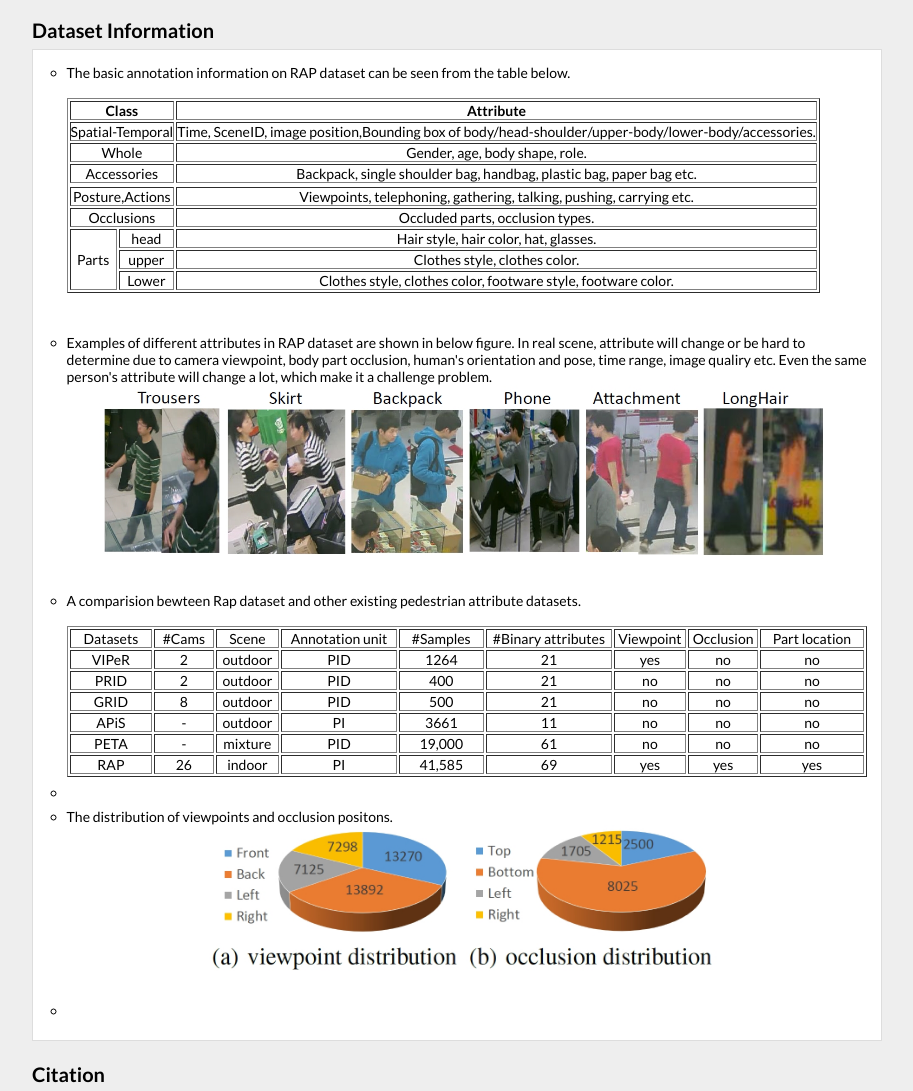
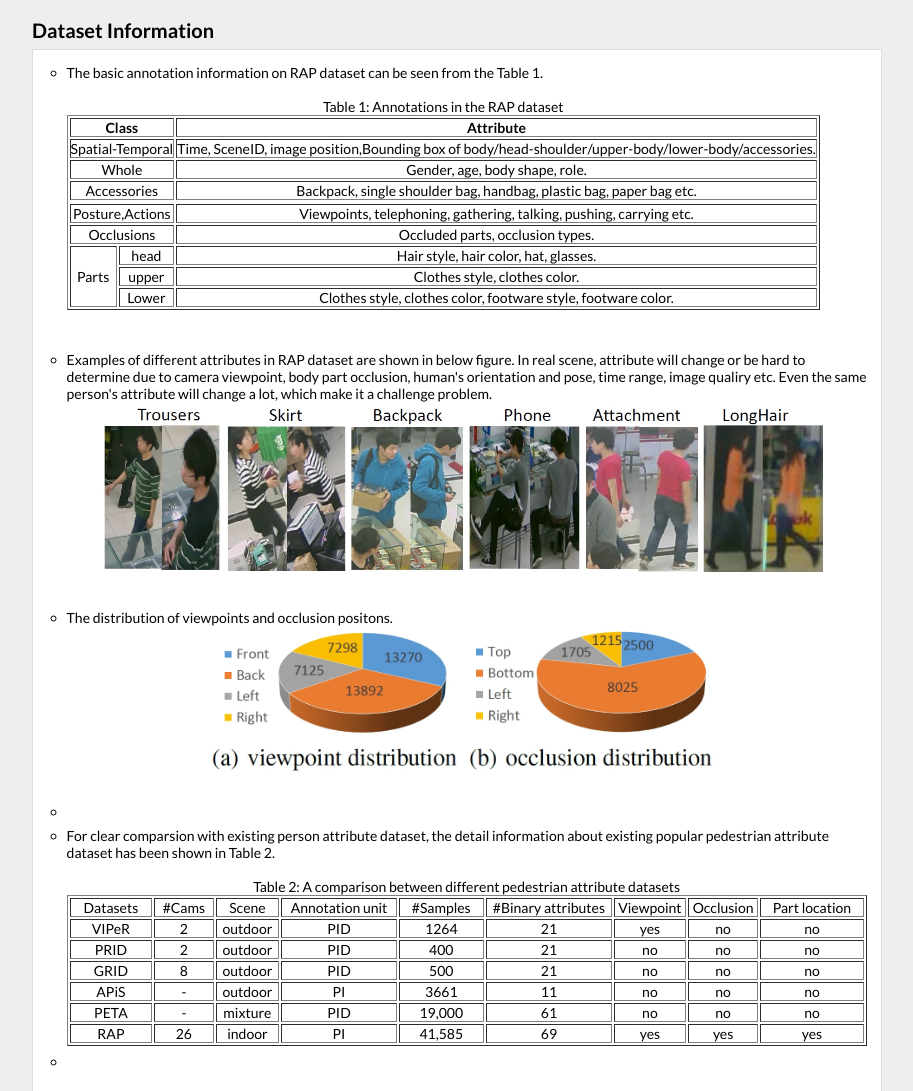
Before and after one commit to dangweili/dangweili.github.io, a plain HTML site: page pages/person_attribute_rap.html in a window 1280 px wide. Shown: the part 270-1361 px from the top of the page, without its empty margins (183-1096 px from the left). Drawn offline with Linux system fonts and the light colour scheme.

Commit message:
add modification for table

```diff
--- a/pages/person_attribute_rap.html
+++ b/pages/person_attribute_rap.html
@@ -177,10 +177,11 @@ div.paper pre {
     <div class="paper">
     <ul>
     <li>
-    <span> The basic annotation information on RAP dataset can be seen from the table below. <span> <br />
+    <span> The basic annotation information on RAP dataset can be seen from the Table 1. <span> <br />
     <br />
     <span align="center">
         <table border="1">
+        <caption> Table 1: Annotations in the RAP dataset </caption>
         <tr>
         <th colspan="2"> Class </th>
         <th> Attribute </th>
@@ -235,11 +236,22 @@ div.paper pre {
 
     <br/>
     <li>
-    <span> A comparision bewteen Rap dataset and other existing pedestrian attribute datasets. </span> <br />
+    <span> The distribution of viewpoints and occlusion positons. </span>
+    <br />
+    <p align="center"><img title="distribution" style="height: 150px;"
+        src="./../misc/images/viewpoint_occlusion_distribution.jpg" /> </p>
+    <br />
+    <li>
+
+    <br/>
+    <li>
+    <span> For clear comparsion with existing person attribute dataset, the detail information about existing popular pedestrian
+        attribute dataset has been shown in Table 2. </span> <br />
     <br/>
     <!-- below is the table, comparision with other datasets  -->
     <span align="center">
     <table border="1" width="800">
+    <caption> Table 2: A comparison between different pedestrian attribute datasets</caption>
     <tr>
         <td width="120"> Datasets </td>
         <td width="80"> #Cams </td>
@@ -280,13 +292,6 @@ div.paper pre {
     <li>
 
     <br/>
-    <li>
-    <span> The distribution of viewpoints and occlusion positons. </span>
-    <br />
-    <p align="center"><img title="distribution" style="height: 150px;"
-        src="./../misc/images/viewpoint_occlusion_distribution.jpg" /> </p>
-    <br />
-    <li>
     </div>
 
 </div>
```
Also changed, not shown: index.html (+1 -1 lines).
